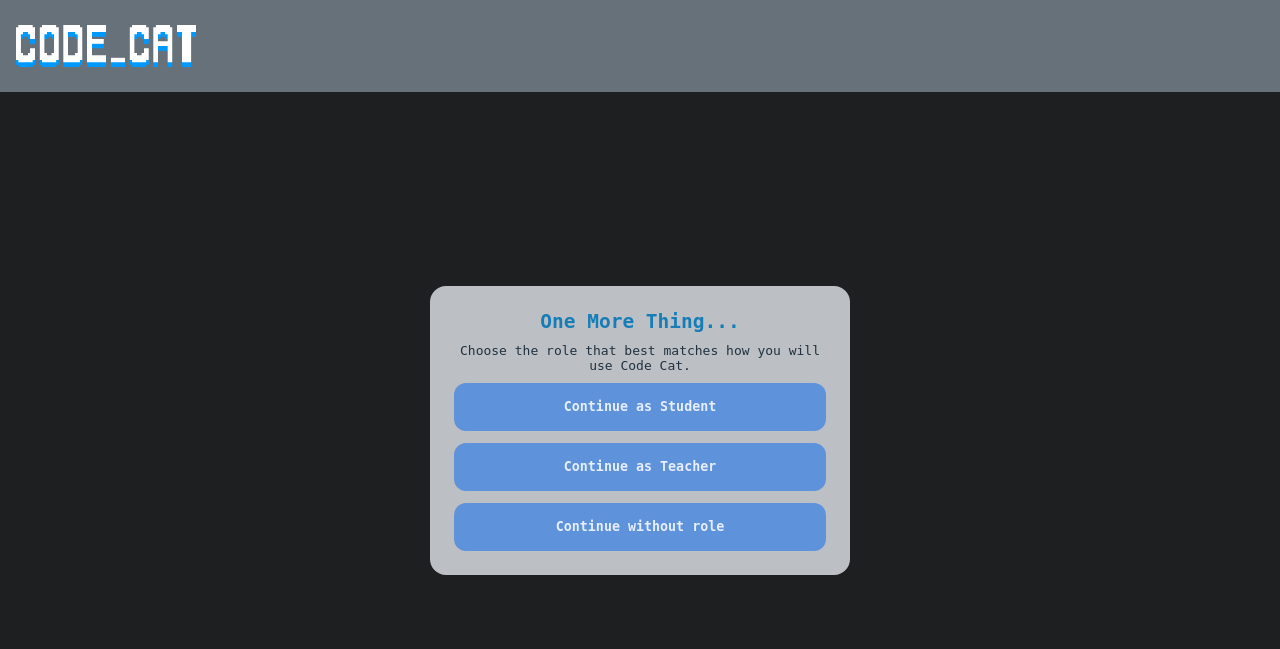
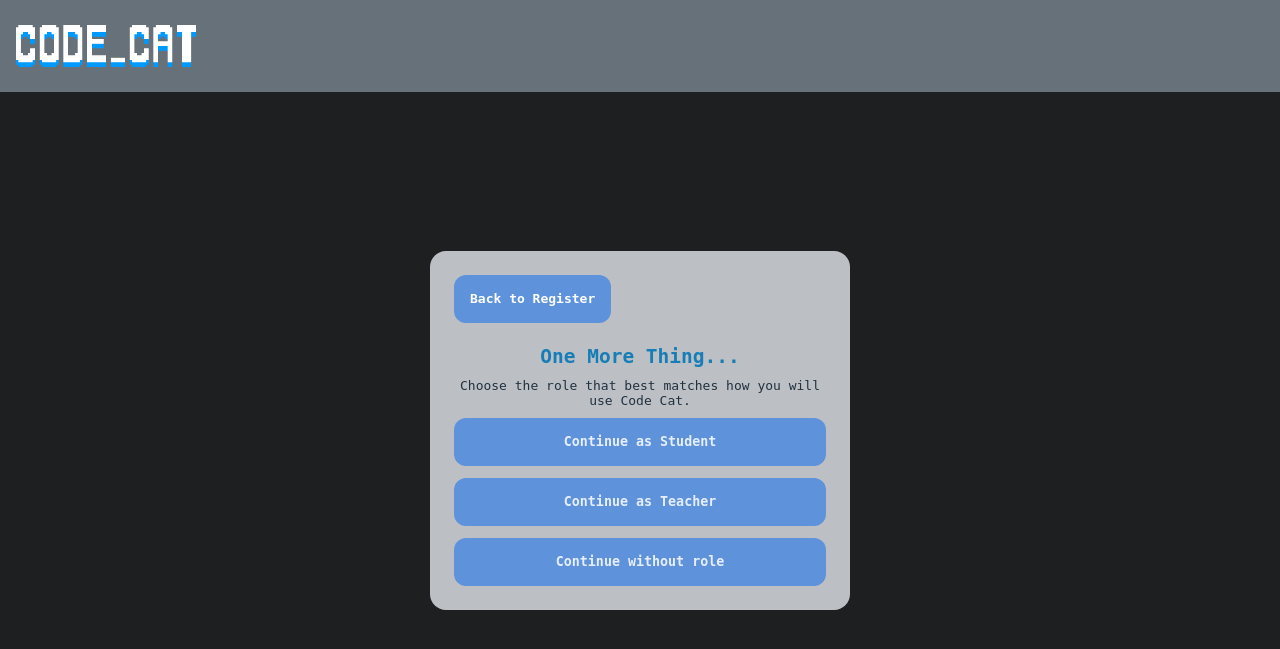
Before and after one commit to Jeh7/Code-Cat, a PHP site: page /role.php in a window 1280 px wide. Shown: the top 649 px of the page. Run offline with PHP 8.4, Linux system fonts and the light colour scheme.

Commit message:
Add back buttons to secondary pages

```diff
--- a/achievements.php
+++ b/achievements.php
@@ -61,6 +61,9 @@ $result = $conn->query($sql);
     </div>
 
     <div class="panel">
+        <div class="page_back_row">
+            <a class="secondary_button" href="index.php">Back to Home</a>
+        </div>
         <h2>Achievements</h2>
         <div class="achievements">
         <?php while ($row = $result->fetch_assoc()): ?>
--- a/game.php
+++ b/game.php
@@ -59,6 +59,9 @@ if (isset($_SESSION['role']) && $_SESSION['role'] === 'teacher') {
             </div>
 
             <div class="page gameplay_side_panel">
+                <div class="page_back_row">
+                    <a class="secondary_button" href="gameplay.php">Back to Gameplay Modes</a>
+                </div>
                 <h2>Game Help</h2>
                 <div class="help_grid">
                     <div class="help_card">
--- a/gameplay.php
+++ b/gameplay.php
@@ -46,6 +46,9 @@ if (isset($_SESSION['role']) && $_SESSION['role'] === 'teacher') {
 
     <div class="content teacher_content">
         <div class="page teacher_page">
+            <div class="page_back_row">
+                <a class="secondary_button" href="index.php">Back to Home</a>
+            </div>
             <h2>Choose Gameplay</h2>
             <p>Select the mode you want to play.</p>
 
--- a/levels.php
+++ b/levels.php
@@ -110,6 +110,9 @@ if ($levels_result && $levels_result->num_rows > 0) {
 
     <div class="content teacher_content">
         <div class="page teacher_page levels_page">
+            <div class="page_back_row">
+                <a class="secondary_button" href="gameplay.php">Back to Gameplay Modes</a>
+            </div>
             <h2 class="levels_title">LEVEL SELECT</h2>
 
             <div class="levels_selector_grid">
--- a/profile.php
+++ b/profile.php
@@ -50,6 +50,9 @@ if (!isset($_SESSION['user'])) {
 
     <div class="login_body">
         <div class="user_profile">
+            <div class="page_back_row is-tight">
+                <a class="secondary_button" href="index.php">Back to Home</a>
+            </div>
             <h2>Your Profile</h2>
             <div class="profile_field"><strong>Username</strong><span><?= htmlspecialchars($_SESSION['user']) ?></span></div>
             <div class="profile_field"><strong>Role</strong><span><?= htmlspecialchars($_SESSION['role']) ?></span></div>
--- a/reports.php
+++ b/reports.php
@@ -64,6 +64,9 @@ if ($role !== '') {
     <div class="panel report_panel">
         <div class="report_header">
             <div>
+                <div class="page_back_row is-tight">
+                    <a class="secondary_button" href="index.php">Back to Home</a>
+                </div>
                 <h2>User Report</h2>
                 <p>Review registered users by role and export the current list.</p>
             </div>
--- a/role.php
+++ b/role.php
@@ -51,6 +51,9 @@ if ($id > 0 && $role !== "") {
 
     <div class="login_body">
         <form method="post" class="login_box role_box">
+            <div class="page_back_row is-tight">
+                <a class="secondary_button" href="register.php">Back to Register</a>
+            </div>
             <h2>One More Thing...</h2>
             <p class="form_intro">Choose the role that best matches how you will use Code Cat.</p>
             <div class="role_actions">
--- a/style.css
+++ b/style.css
@@ -214,6 +214,16 @@ body {
   background: rgba(103, 113, 121, 0.65);
   color: rgba(230, 238, 255, 0.92);
   cursor: not-allowed;
+}
+
+.page_back_row {
+  display: flex;
+  justify-content: flex-start;
+  margin-bottom: 16px;
+}
+
+.page_back_row.is-tight {
+  margin-bottom: 12px;
 }
 
 button:disabled,
@@ -1097,6 +1107,10 @@ iframe,
   gap: 6px;
 }
 
+.levels_page .page_back_row {
+  margin-bottom: 20px;
+}
+
 .level_select_tile {
   min-height: 74px;
   border: 3px solid #f1f1f1;
```
